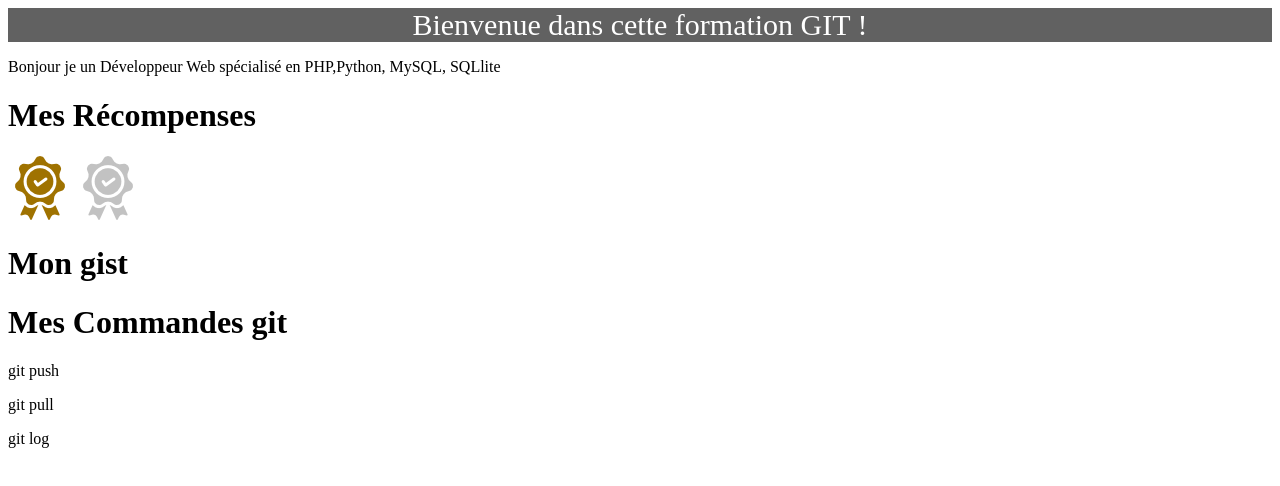
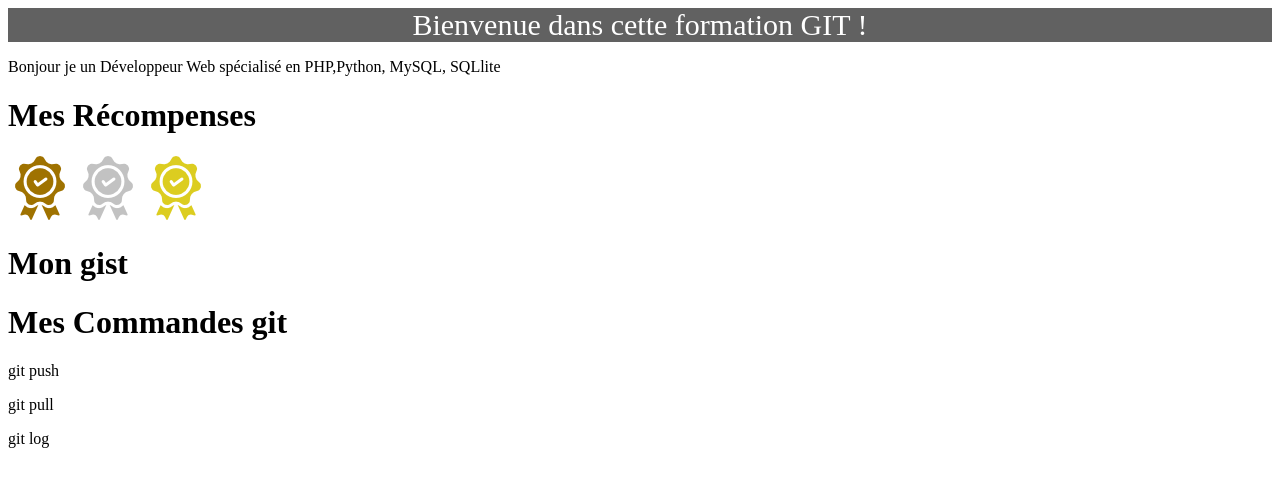
Before and after one commit to Danweson/mon_site_web, a plain HTML site: page hello.html in a window 1280 px wide. Drawn offline with Linux system fonts and the light colour scheme.

Commit message:
Ajout médaille d'or

```diff
--- a/hello.html
+++ b/hello.html
@@ -26,7 +26,7 @@
 		<h1>Mes Récompenses</h1>
 
 		<div>
-			<p><img src="images/medal_bronze.png"> <img src="images/medal_silver.png"></script></p>
+			<p><img src="images/medal_bronze.png"> <img src="images/medal_silver.png"> <img src="images/medal_gold.png"></script></p>
 		</div>
 
 		<!-- TITRE -->
```
